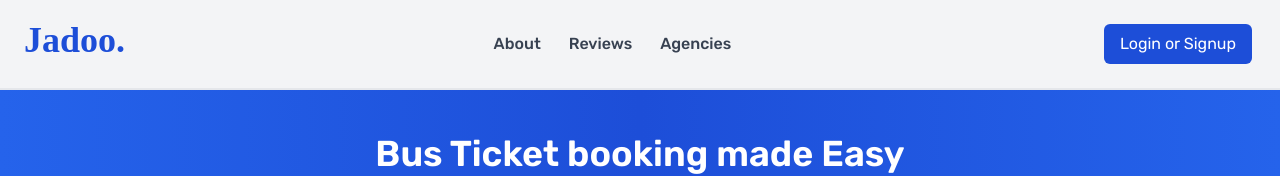
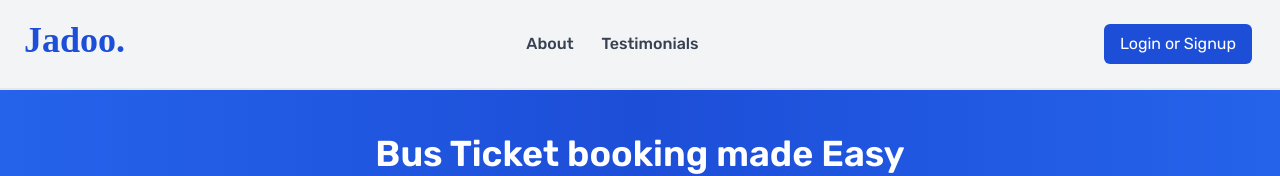
Before and after one commit to teyim/Jadoo, a React (Create React App) app: page / in a window 1280 px wide. Shown: the top 176 px of the page. Built offline with nearby package versions, Linux system fonts and the light colour scheme; a web font is replaced by a local one.

Commit message:
modify Navber

```diff
--- a/src/Components/Layout/NavBar/NavBar.js
+++ b/src/Components/Layout/NavBar/NavBar.js
@@ -47,10 +47,7 @@ export default function NavBar() {
               About
             </a>
             <a href="/" class="py-5 px-3 text-gray-700 hover:text-blue-700">
-              Reviews
-            </a>
-            <a href="/" class="py-5 px-3 text-gray-700 hover:text-blue-700">
-              Agencies
+              Testimonials
             </a>
           </div>
 
```
